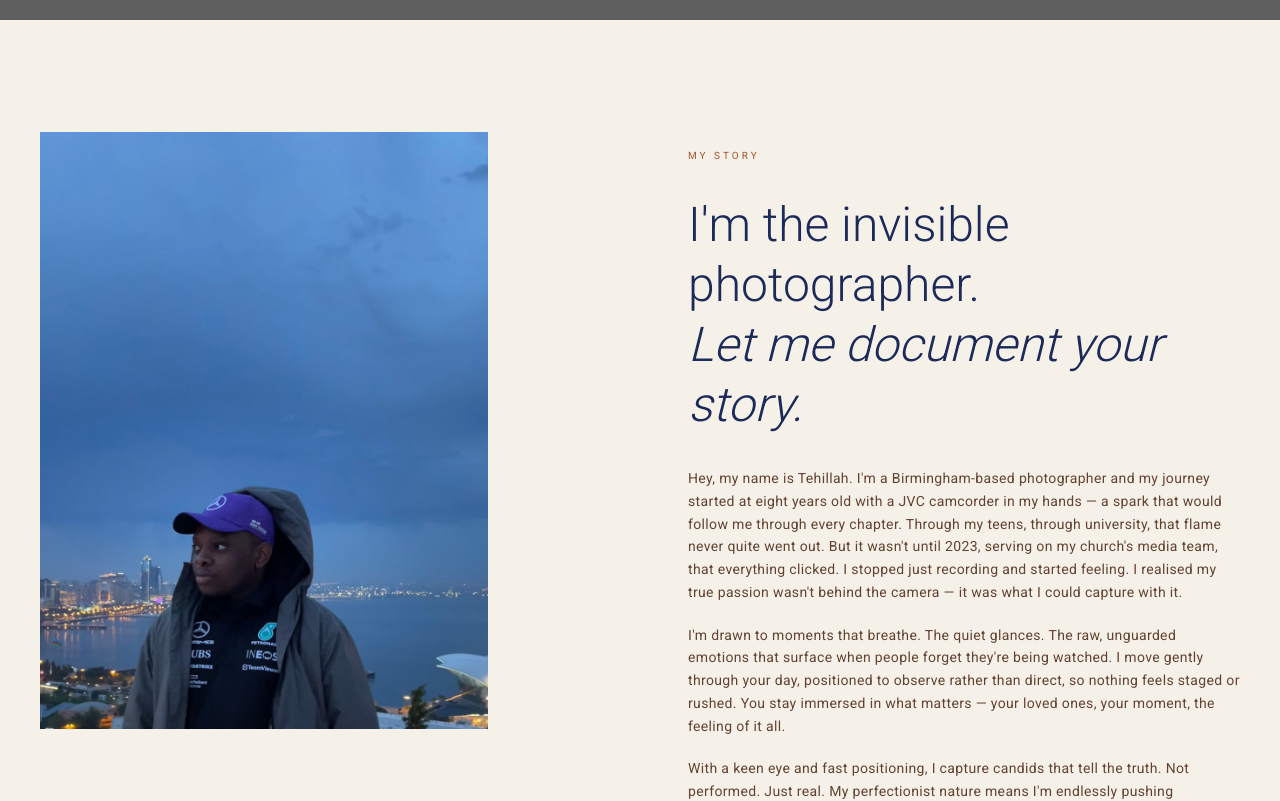
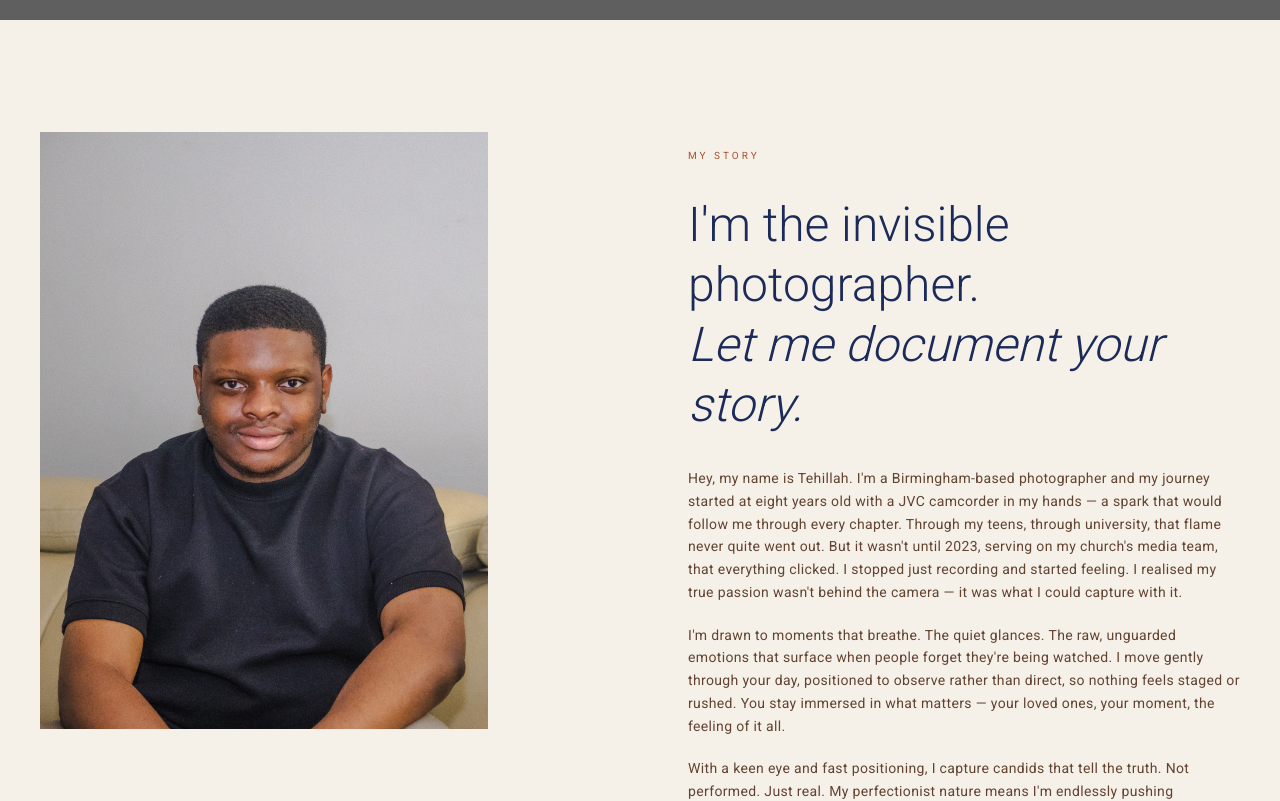
Before and after one commit to tillah/portfolio_photography, a Next.js app: page /about in a window 1280 px wide. Shown: the part 420-1221 px from the top of the page. Built offline with nearby package versions, Linux system fonts and the light colour scheme; grey boxes are pictures that could not be loaded.

Commit message:
Update about page images with real photos
- Hero header: replaced stock image with _DSC9262 (your work)
- Portrait: replaced with _DSC5523

Co-Authored-By: Claude Sonnet 4.6 <noreply@anthropic.com>

```diff
--- a/app/about/page.tsx
+++ b/app/about/page.tsx
@@ -15,7 +15,7 @@ export default function AboutPage() {
       {/* Hero */}
       <section className="relative h-[55vh] min-h-[400px] overflow-hidden">
         <Image
-          src="https://images.unsplash.com/photo-1488426862026-3ee34a7d66df?w=1920&q=80"
+          src="/images/_DSC9262.jpg"
           alt="Tehillah — Birmingham photographer"
           fill
           priority
@@ -42,7 +42,7 @@ export default function AboutPage() {
           <FadeIn>
             <div className="relative aspect-[3/4] max-w-md overflow-hidden">
               <Image
-                src="/images/tehillah-portrait-2.jpg"
+                src="/images/_DSC5523.jpg"
                 alt="Portrait of Tehillah, photographer"
                 fill
                 className="object-cover object-top"
```
Also changed, not shown: public/images/_DSC5523.jpg (added), 1 other file (tests, documents, lock files or other folders).
